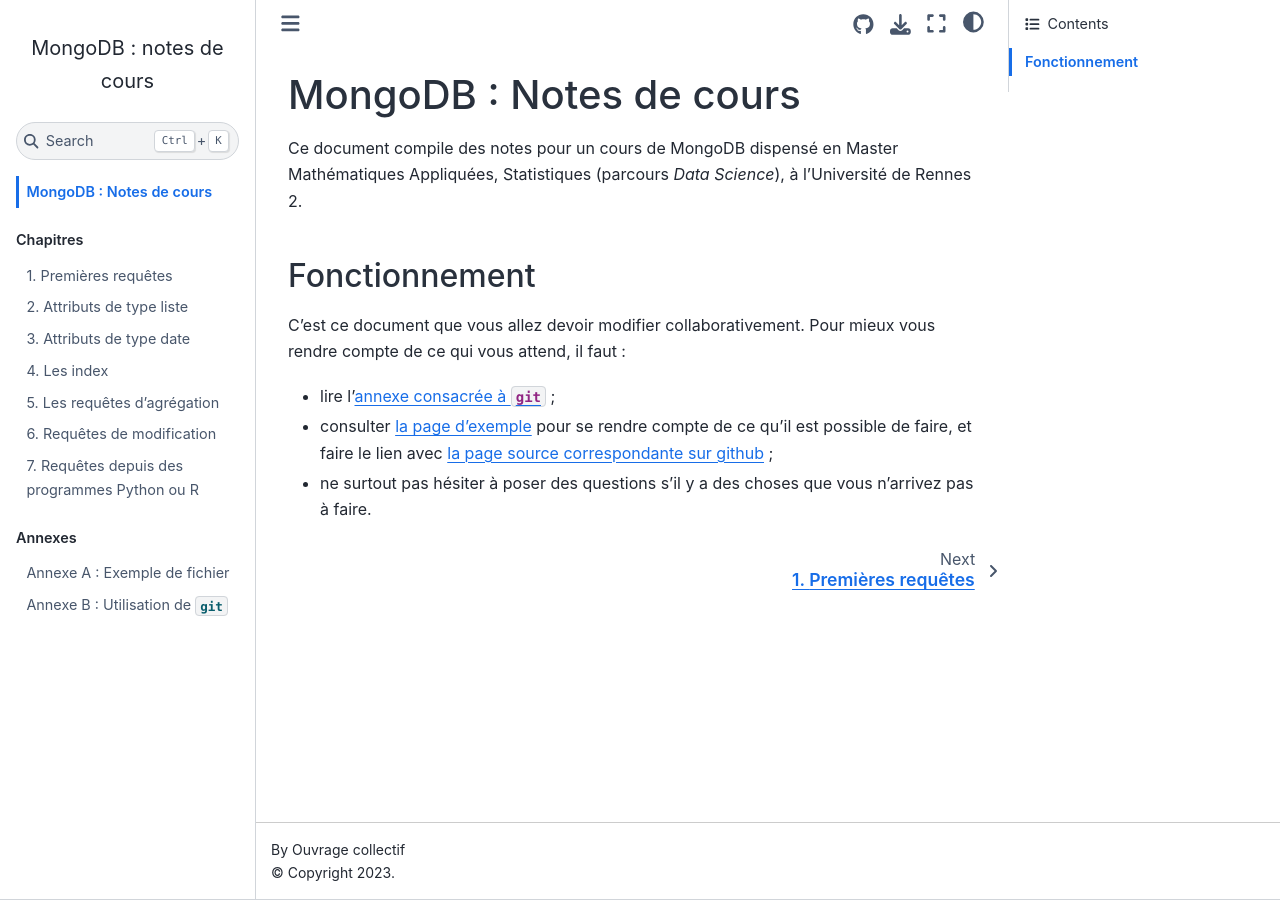
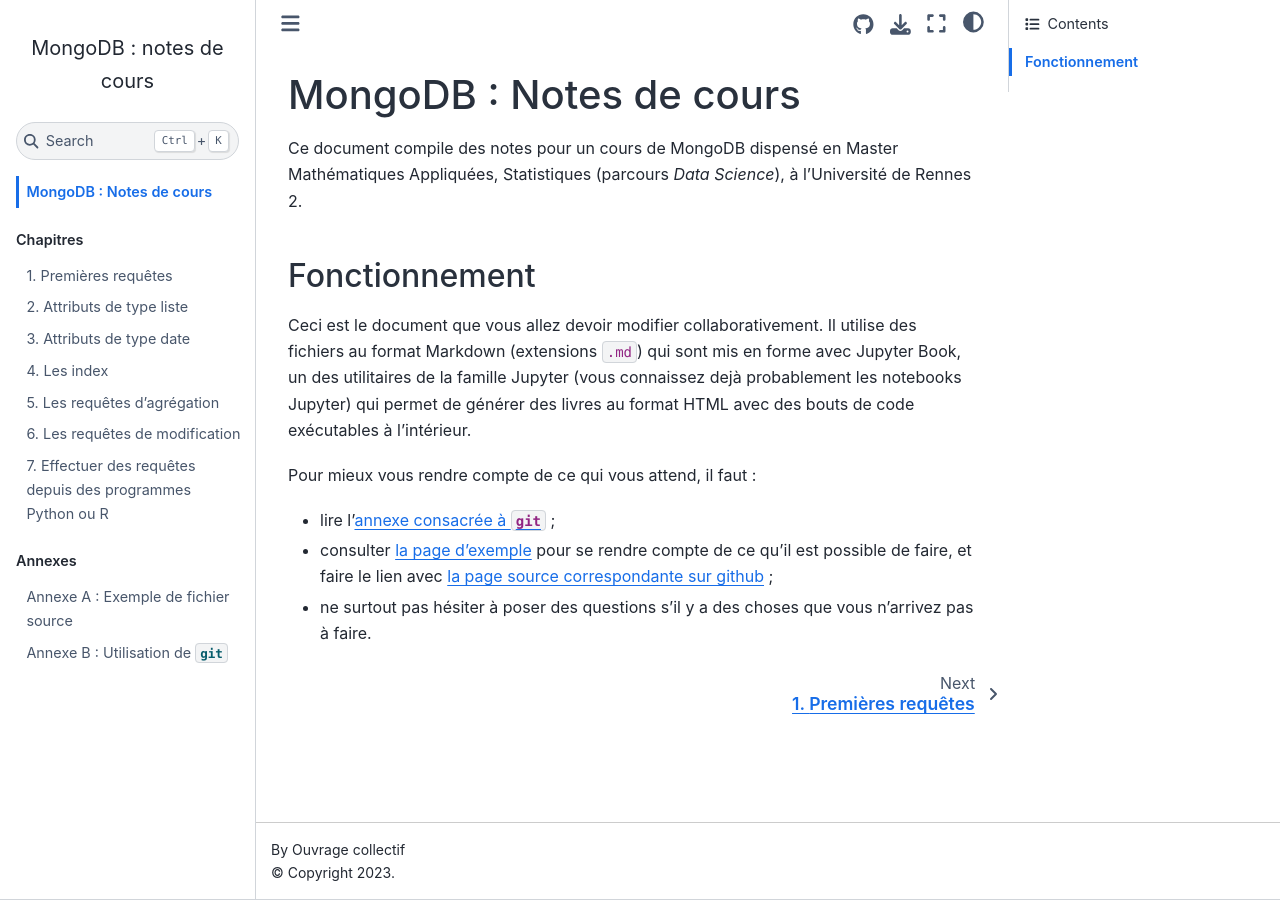
Before and after one commit to rtavenar/mongo_book, a Jupyter Book: the page built from content/00_intro.md, in a window 1280 px wide. Built offline with Jupyter Book 1.0.4 settings and Sphinx 7.4.7 and the Sphinx Book theme 1.1.4, drawn with Linux system fonts in a browser that asks for light colours.

Commit message:
tiny fixes

```diff
--- a/content/00_intro.md
+++ b/content/00_intro.md
@@ -6,7 +6,12 @@
 
 ## Fonctionnement
 
-C'est ce document que vous allez devoir modifier collaborativement.
+Ceci est le document que vous allez devoir modifier collaborativement.
+Il utilise des fichiers au format Markdown (extensions `.md`) qui sont
+mis en forme avec Jupyter Book, un des utilitaires de la famille Jupyter (vous
+connaissez dejà probablement les notebooks Jupyter) qui permet de générer des
+livres au format HTML avec des bouts de code exécutables à l'intérieur.
+
 Pour mieux vous rendre compte de ce qui vous attend, il faut :
 * lire l'[annexe consacrée à `git`](sec:git) ;
 * consulter [la page d'exemple](sec:exemple) pour se rendre compte de ce qu'il
--- a/content/06_modif.md
+++ b/content/06_modif.md
@@ -1,4 +1,4 @@
-# Requêtes de modification
+# Les requêtes de modification
 
 * Auteurs/trices : **TODO**
 
--- a/content/07_scripts.md
+++ b/content/07_scripts.md
@@ -1,4 +1,4 @@
-# Requêtes depuis des programmes Python ou R
+# Effectuer des requêtes depuis des programmes Python ou R
 
 ## Requêtes depuis Python : `pymongo`
 
--- a/content/app_exemple.md
+++ b/content/app_exemple.md
@@ -14,7 +14,7 @@
 ---
 
 (sec:exemple)=
-# Annexe A : Exemple de fichier
+# Annexe A : Exemple de fichier source
 
 N'hésitez pas à vous inspirer de ce fichier pour vos propres réalisations
 (vous pouvez télécharger le code source correspondant à l'aide du bouton dédié
```
Also changed, not shown: 1 other file.
